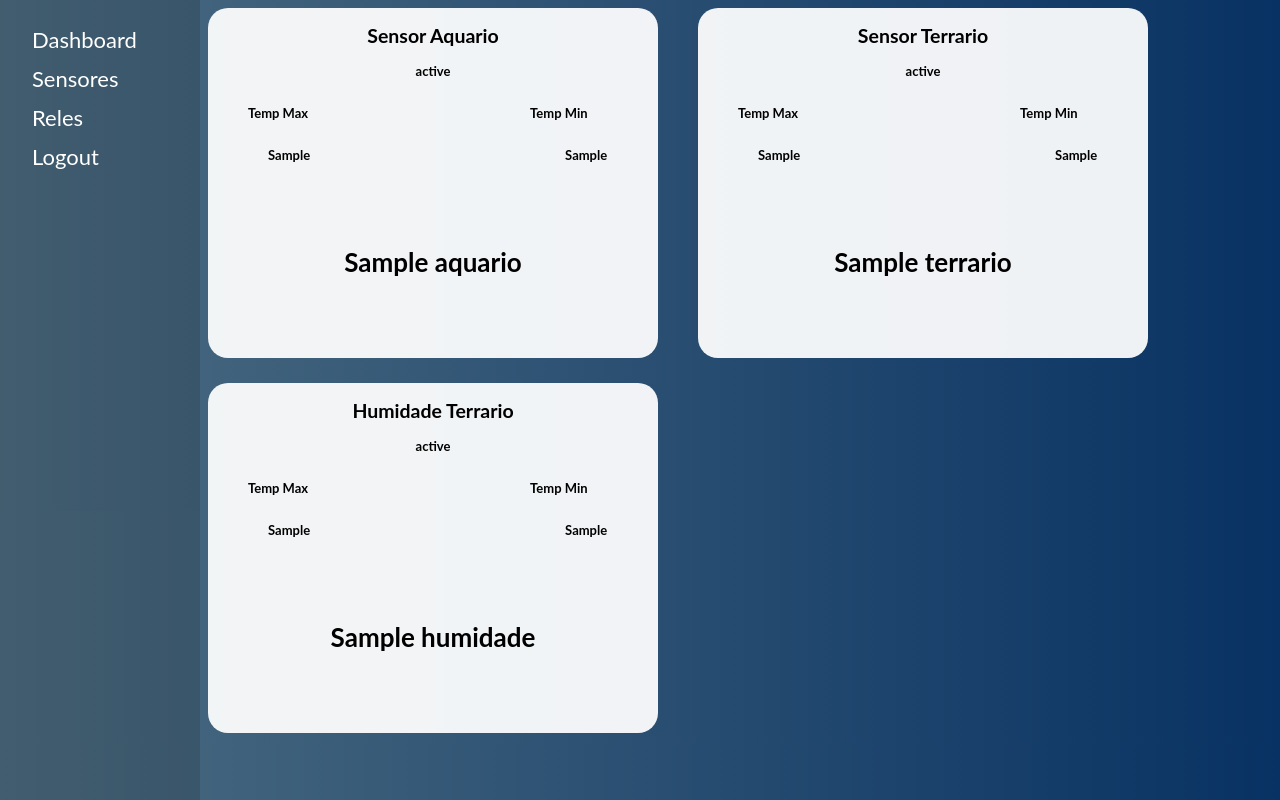
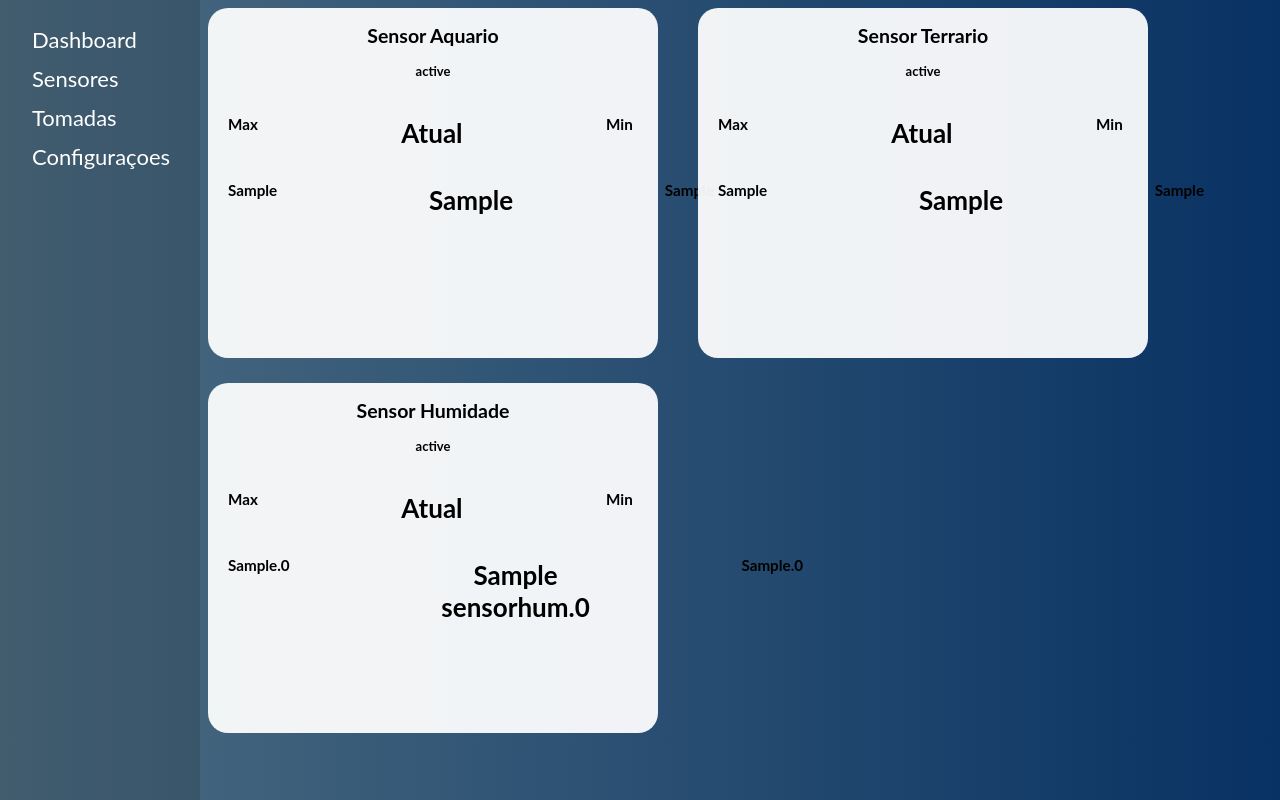
Before and after one commit to JeanOrdalio/AquaHub, a Flask app: template templates/sensores.html in a window 1280 px wide. Run offline with Flask 3, Linux system fonts and the light colour scheme; the template is opened without the code that fills it: most values are stand-ins (such as "Sample title", 1, 10 or a date in 2020).

Commit message:
melhorias de interface
sensores e reles agora com nome genérico, foi adicionado a pagina configurações , melhorias no banco e css

```diff
--- a/__init__.py
+++ b/__init__.py
@@ -25,8 +25,6 @@
 login_manager.init_app(app)
 mqtt_client.subscribe('jean/controle')
 mqtt_client.subscribe('jean/reles')
-mqtt_client.subscribe('asd/controle')
-mqtt_client.subscribe('asd/reles')
 mqtt_client.subscribe('jean/sensores/aquario')
 mqtt_client.subscribe('jean/sensores/terrario')
 mqtt_client.subscribe('jean/sensores/humidade_terrario')
--- a/main.py
+++ b/main.py
@@ -1,5 +1,5 @@
 from __init__ import app
-from controllers.default import atualizando_banco
+
 
 
 
--- a/static/css/sensores.css
+++ b/static/css/sensores.css
@@ -59,18 +59,17 @@
 
 }
 
-.status{
-  margin-top: 70px;
-}
+
 
 .logs_text{
-  margin: 0px  40px  0 40px;
+  margin: 20px  20px  0 20px;
   display: flex;
-  column-gap: 60%;
+  column-gap: 35%;
 }
 
 .logs{
   display: flex;
-  margin: 0px  50px  0 60px;
-  column-gap: 75%;
+  margin: 0px  20px  0 20px;
+  column-gap: 37%;
+
 }
--- a/templates/reles.html
+++ b/templates/reles.html
@@ -10,8 +10,9 @@
     <div class="sidenav">
       <a href="{{url_for('dashboard')}}">Dashboard </a>
       <a href="{{url_for('sensores')}}">Sensores</a>
-      <a href="{{url_for('reles')}}">Reles </a>
-      <a href="{{url_for('logout')}}"> Logout</a>
+      <a href="{{url_for('reles')}}">Tomadas</a>
+      <a href="{{url_for('configs')}}">Configuraçoes </a>
+      <a href="{{url_for('logout')}}"style="margin-top: 650px;"> Sair</a>
 
     </div>
     <main class ="main">
--- a/templates/sensores.html
+++ b/templates/sensores.html
@@ -10,8 +10,9 @@
     <div class="sidenav">
       <a href="{{url_for('dashboard')}}">Dashboard </a>
       <a href="{{url_for('sensores')}}">Sensores</a>
-    <a href="{{url_for('reles')}}">Reles </a>
-    <a href="{{url_for('logout')}}"> Logout</a>
+      <a href="{{url_for('reles')}}">Tomadas</a>
+      <a href="{{url_for('configs')}}">Configuraçoes </a>
+      <a href="{{url_for('logout')}}"style="margin-top: 650px;"> Sair</a>
 
     </div>
 
@@ -22,42 +23,48 @@
           <h2 class="nome_sensor">Sensor Aquario </h2>
           <p class="status_sensor">{{status}}</p>
           <div class="logs_text">
-          <p>Temp Max</p>
-          <p>Temp Min</p>
+            <h3>Max</h3>
+            <h1>Atual</h1>
+            <h3>Min</h3>
           </div>
-        <div class=" logs">
-          <p>{{ aquario_max}}</p>
-          <p>{{ aquario_min}}</p>
+          <div class="logs">
+            <h3>{{sensor01_max}}</h3>
+            <h1>{{sensor01}}</h1>
+            <h3>{{sensor01_min}}</h3>
           </div>
-        <h1 class="status">{{aquario}}</h1>
+
         </div>
         <div class="sensor">
           <h2 class="nome_sensor">Sensor Terrario </h2>
           <p class="status_sensor">{{status}}</p>
           <div class="logs_text">
-          <p>Temp Max</p>
-          <p>Temp Min</p>
+            <h3>Max</h3>
+            <h1>Atual</h1>
+            <h3>Min</h3>
           </div>
-      <div class=" logs">
-        <p>{{ terrario_max}}</p>
-        <p>{{ terrario_min}}</p>
+          <div class="logs">
+            <h3>{{sensor02_max}}</h3>
+            <h1>{{sensor02}}</h1>
+            <h3>{{sensor02_min}}</h3>
           </div>
-        <h1 class="status">{{terrario}}</h1>
+        </div>
+        <div class="sensor">
+            <h2 class="nome_sensor">Sensor Humidade </h2>
+            <p class="status_sensor">{{status}}</p>
+            <div class="logs_text">
+              <h3>Max</h3>
+              <h1>Atual</h1>
+              <h3>Min</h3>
+            </div>
+            <div class="logs">
+              <h3>{{hum_max}}.0</h3>
+              <h1>{{sensorhum}}.0</h1>
+              <h3>{{hum_min}}.0</h3>
+            </div>
+        </div>
 
       </div>
-      <div class="sensor">
-        <h2 class="nome_sensor">Humidade Terrario </h2>
-        <p class="status_sensor">{{status}}</p>
-        <div class="logs_text">
-          <p>Temp Max</p>
-          <p>Temp Min</p>
-        </div>
-        <div class=" logs">
-          <p>{{hum_max}}</p>
-          <p>{{hum_mi}}</p>
-        </div>
-        <h1 class="status">{{humidade}}</h1>
-    </div>
+
     </div>
 
   </body>
```
Also changed, not shown: controllers/default.py (+40 -32 lines), models/models.py (+10 -4 lines), static/css/dashboard.css (+23 -1 lines), templates/configs.html (added, +26 -0 lines), templates/dashboard.html (+26 -2 lines), instance/users.db. Lines whose indentation alone changed are shown as unchanged.
